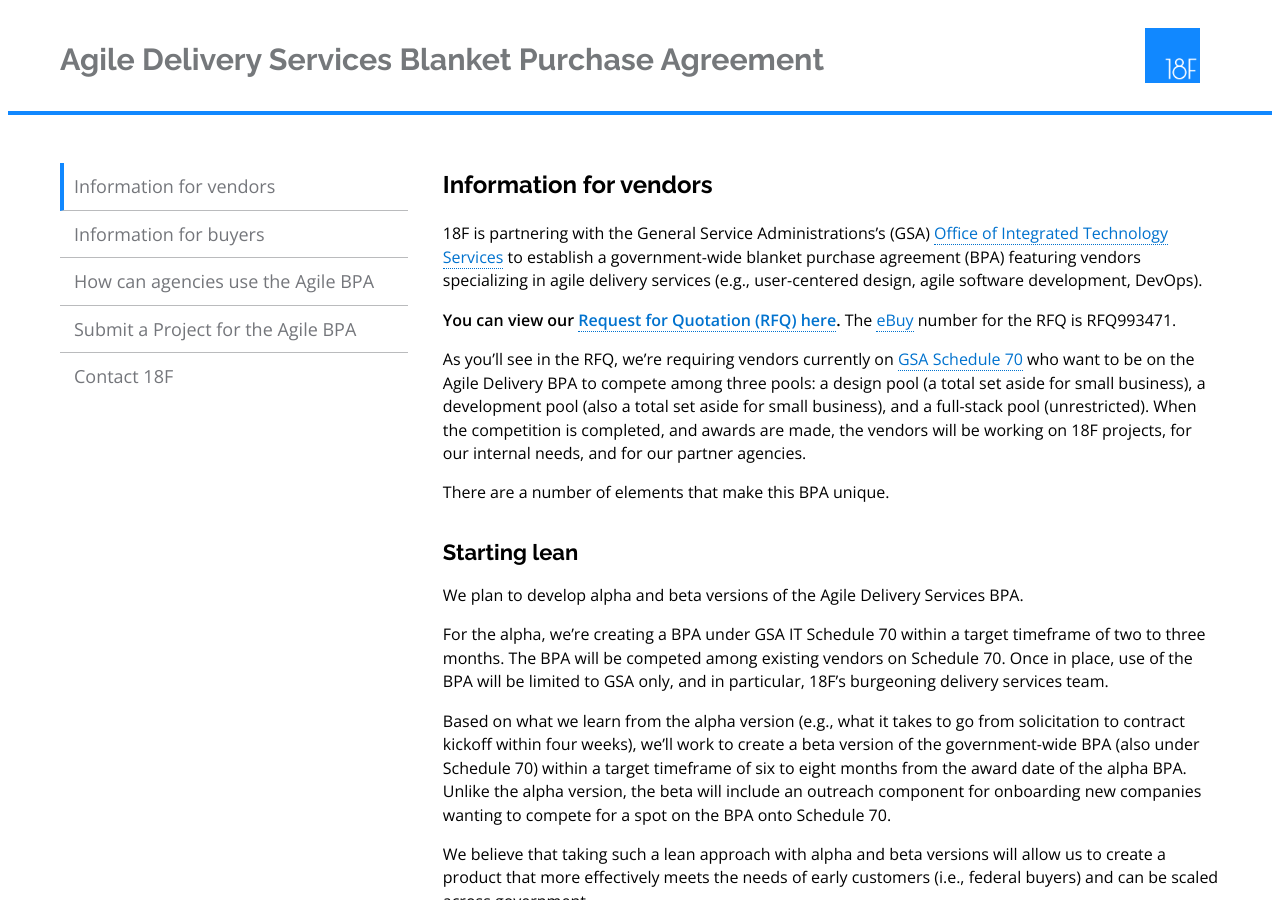
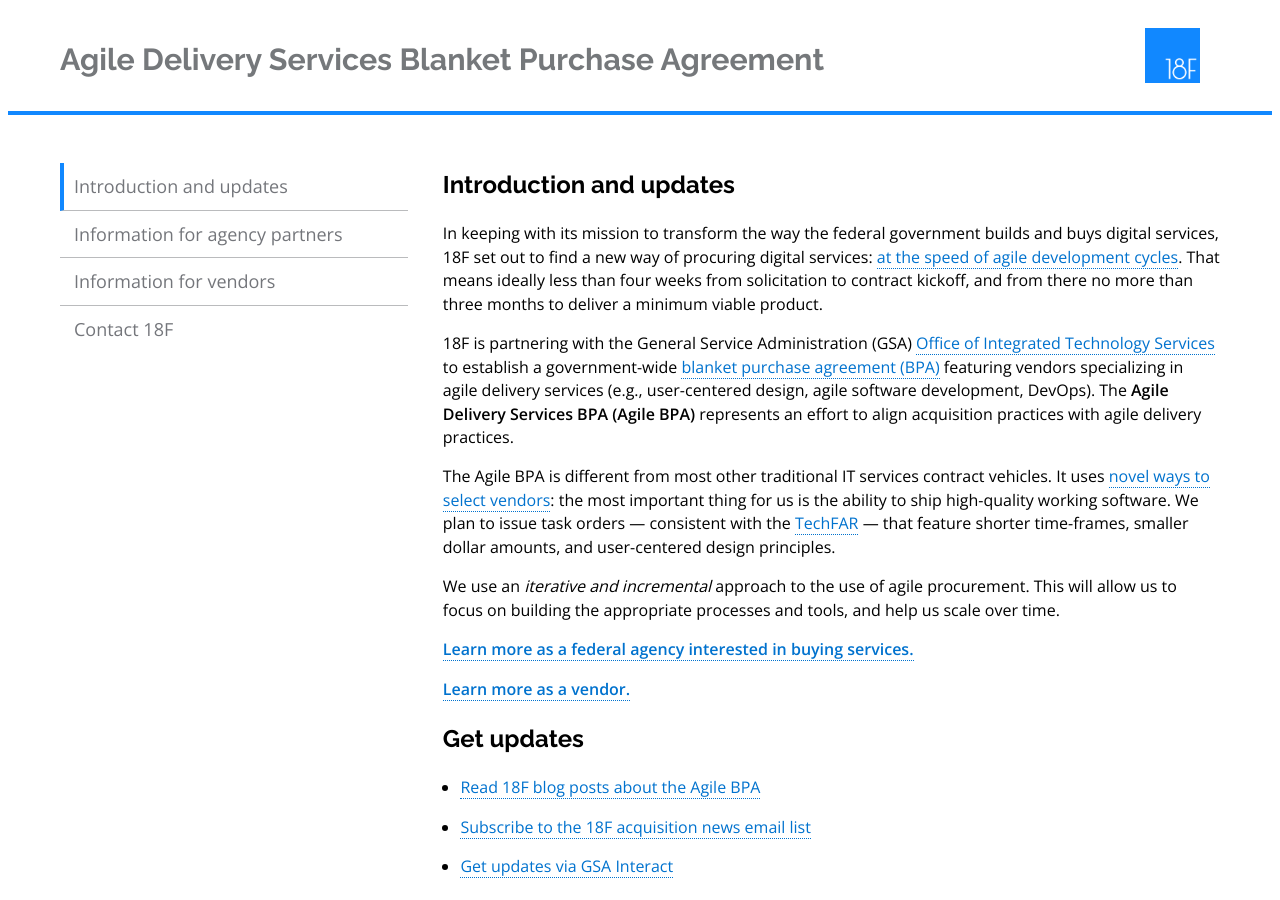
Before and after one commit to 18F/ads-bpa, a Jekyll site: the page built from index.md, in a window 1280 px wide and 900 px high. Built offline with Jekyll 4.4.1, drawn with Linux system fonts in a browser that asks for light colours; nearby versions of some CDN libraries; Markdown is read by kramdown in place of the engine named in the settings; some of the changed text lies outside the part shown.

Commit message:
Consolidating, rearranging, and updating pages

```diff
--- a/_config.yml
+++ b/_config.yml
@@ -23,18 +23,15 @@ logoalt: 18F logo
 # Navigation
 # List links that should appear in the site sidebar here
 navigation:
-- text: Information for vendors
+- text: Introduction and updates
   url: index.html
   internal: true
-- text: Information for buyers
+- text: Information for agency partners
   url: buyers/
   internal: true
-- text: How can agencies use the Agile BPA
-  url: how-can-agencies-use-the-agile-bpa/
+- text: Information for vendors
+  url: vendors/
   internal: true
-- text: Submit a Project for the Agile BPA
-  url: https://docs.google.com/a/gsa.gov/forms/d/1w0eSRMWwgwsi-7OYmBAVkOmQnhzXbQRU6JGXUd6Xrps/viewform
-  internal: false
 - text: Contact 18F
   url: contact-18f/
   internal: true
--- a/index.md
+++ b/index.md
@@ -1,44 +1,25 @@
 ---
 permalink: /
 layout: default
-title: Information for vendors
+title: Introduction and updates
 ---
-18F is partnering with the General Service Administrations's (GSA) [Office of Integrated Technology Services](http://www.gsa.gov/portal/content/105150) to establish a government-wide blanket purchase agreement (BPA) featuring vendors specializing in agile delivery services (e.g., user-centered design, agile software development, DevOps).
 
-**You can view our [Request for Quotation (RFQ) here](https://pages.18f.gov/ads-bpa/assets/ADS_RFQ_Final.pdf).** The [eBuy](https://www.ebuy.gsa.gov/advantage/ebuy/start_page.do) number for the RFQ is RFQ993471.
+In keeping with its mission to transform the way the federal government builds and buys digital services, 18F set out to find a new way of procuring digital services: [at the speed of agile development cycles](https://18f.gsa.gov/2015/01/08/creating-a-federal-marketplace-for-agile-delivery-services/). That means ideally less than four weeks from solicitation to contract kickoff, and from there no more than three months to deliver a minimum viable product.
 
-As you’ll see in the RFQ, we're requiring vendors currently on
-[GSA Schedule 70](http://gsa.gov/portal/content/104506) who want to be on the Agile
-Delivery BPA to compete among three pools: a design pool (a total set
-aside for small business), a development pool (also a total set aside
-for small business), and a full-stack pool (unrestricted). When the
-competition is completed, and awards are made, the vendors will be
-working on 18F projects, for our internal needs, and for our partner
-agencies.
+18F is partnering with the General Service Administration (GSA) [Office of Integrated Technology Services](http://www.gsa.gov/portal/content/105150) to establish a government-wide [blanket purchase agreement (BPA)](http://www.gsa.gov/portal/content/199353) featuring vendors specializing in agile delivery services (e.g., user-centered design, agile software development, DevOps). The **Agile Delivery Services BPA (Agile BPA)** represents an effort to align acquisition practices with agile delivery practices.
 
-There are a number of elements that make this BPA unique.
+The Agile BPA is different from most other traditional IT services contract vehicles. It uses [novel ways to select vendors](https://18f.gsa.gov/2015/04/23/coming-soon-the-agile-delivery-services-soliciatation/): the most important thing for us is the ability to ship high-quality working software. We plan to issue task orders — consistent with the [TechFAR](https://playbook.cio.gov/techfar/) — that feature shorter time-frames, smaller dollar amounts, and user-centered design principles.
 
-##Starting lean
-We plan to develop alpha and beta versions of the Agile Delivery Services BPA.
+We use an *iterative and incremental* approach to the use of agile procurement. This will allow us to focus on building the appropriate processes and tools, and help us scale over time.
 
-For the alpha, we’re creating a BPA under GSA IT Schedule 70 within a target timeframe of two to three months. The BPA will be competed among existing vendors on Schedule 70. Once in place, use of the BPA will be limited to GSA only, and in particular, 18F’s burgeoning delivery services team.
+[**Learn more as a federal agency interested in buying services.**](buyers/)
 
-Based on what we learn from the alpha version (e.g., what it takes to go from solicitation to contract kickoff within four weeks), we’ll work to create a beta version of the government-wide BPA (also under Schedule 70) within a target timeframe of six to eight months from the award date of the alpha BPA. Unlike the alpha version, the beta will include an outreach component for onboarding new companies wanting to compete for a spot on the BPA onto Schedule 70.
+[**Learn more as a vendor.**](vendors/)
 
-We believe that taking such a lean approach with alpha and beta versions will allow us to create a product that more effectively meets the needs of early customers (i.e., federal buyers) and can be scaled across government.
+#Get updates
 
-##Show, don’t tell us
-We’re going to ask vendors for a live or near-live demonstration of their capabilities (e.g., 24-hour product development challenge) as part of the evaluation methodology. Doing it this way will not only help yield high-quality vendors, but also reduce how much "bid & proposal" expense companies have to incur. Very little, if any, in the way of written responses will be required, as is typically the case.
+* [Read 18F blog posts about the Agile BPA](https://18f.gsa.gov/tags/agile-bpa/)
 
-##Onboarding support
-To encourage as many companies as possible from within and outside of the federal marketplace to compete for a BPA award, we’re partnering with IT Schedule 70’s vendor outreach program to educate these companies on how federal contracting works and to train them on completing the prerequisite process to become an IT Schedule 70 contract vendor.
+* [Subscribe to the 18F acquisition news email list](http://eepurl.com/bJQHFr)
 
-##Periodic on-ramping and off-ramping
-To encourage healthy competition, we’re going to do two things: use simple and transparent contractor performance metrics and encourage federal buyers to structure their acquisitions to use many small, short-duration contracts (referred to as [modular contracting](https://www.whitehouse.gov/sites/default/files/omb/procurement/guidance/modular-approaches-for-information-technology.pdf)). By doing so, we’ll quickly gain visibility into who is and who isn’t delivering value to the government. Those who are will earn greater opportunities to win more work. Those who aren’t will be periodically off-ramped and competitively replaced with new marketplace entrants.
-
-##Small business friendly
-Small businesses are the drivers of economic growth in the U.S. Agile methodologies encourage work to be done in small, rapid, independent increments. When combined with modular approaches to contracting, this opens up a whole new world of contract opportunities for small businesses. For example, rather than compete work as one big, long contract (e.g., $50M over five years) that typically only large businesses can execute on, break it into many small, short-duration contracts (e.g., ten $5M contracts of three to six months in duration). This has the effect of leveling the competitive playing field for not just small companies, but businesses of all sizes. Federal buyers will be strongly encouraged to structure their acquisitions this way. For those who need help, the services of [18F Consulting](https://18f.gsa.gov/consulting/) will be made available to them.
-
-#Contact us
-**If you're a vendor and you have questions, please contact us at agilebpa@gsa.gov.**
-Non-vendors can contact us at 18f@gsa.gov.
+* [Get updates via GSA Interact](https://interact.gsa.gov/group/agile-delivery-services-bpa-community)
--- /dev/null
+++ b/pages/vendors.md
@@ -0,0 +1,41 @@
+---
+permalink: /vendors/
+layout: default
+title: Information for vendors
+---
+
+## Current alpha stage
+
+In June 2015 [we issued a Request for Quotation (RFQ)](https://pages.18f.gov/ads-bpa/assets/ADS_RFQ_Final.pdf). The [eBuy](https://www.ebuy.gsa.gov/advantage/ebuy/start_page.do) number for the RFQ is RFQ993471.
+
+This RFQ required vendors currently on
+[GSA Schedule 70](http://gsa.gov/portal/content/104506) who want to be on the Agile Delivery BPA to compete among three pools: Pool One is a design pool (a total set aside for small business), Pool Two is a development pool (also a total set aside for small business), and Pool Three is a full-stack pool (unrestricted). When the competition is completed, and awards are made, the vendors will be working on 18F projects, for our internal needs, and for our partner agencies.
+
+[Vendors have been awarded for Pool Three, and we're working on Pools One and Two.](https://18f.gsa.gov/2015/12/17/the-agile-bpa-is-ready-to-launch/)
+
+## Future beta stage
+
+For vendors interested in competing in a future stage of the Agile BPA, stay tuned [and subscribe to updates](../) — we'll post information about the on-ramping process when we're ready.
+
+## Unique elements of the Agile BPA
+
+###Starting lean: alpha and beta versions
+We plan to develop alpha and beta versions of the Agile Delivery Services BPA.
+
+For the alpha, we’re creating a BPA under GSA IT Schedule 70 within a target timeframe of two to three months. The BPA was competed among existing vendors on Schedule 70. Once in place, use of the BPA will be limited to GSA only, and in particular, 18F’s burgeoning delivery services team.
+
+Based on what we learn from the alpha version (e.g., what it takes to go from solicitation to contract kickoff within four weeks), we’ll work to create a beta version of the government-wide BPA (also under Schedule 70) within a target timeframe of six to eight months from the award date of the alpha BPA. Unlike the alpha version, the beta will include an outreach component for onboarding new companies wanting to compete for a spot on the BPA onto Schedule 70.
+
+We believe that taking such a lean approach with alpha and beta versions will allow us to create a product that more effectively meets the needs of early customers (i.e., federal buyers) and can be scaled across government.
+
+###Show, don’t tell us
+We ask vendors for a live or near-live demonstration of their capabilities (e.g., 24-hour product development challenge) as part of the evaluation methodology. Doing it this way not only helps yield high-quality vendors, but also reduces how much "bid & proposal" expense companies have to incur. This requires very little, if any, in the way of written responses, unlike the typical case.
+
+###Onboarding support
+To encourage as many companies as possible from within and outside of the federal marketplace to compete for a BPA award, we’re partnering with IT Schedule 70’s vendor outreach program to educate these companies on how federal contracting works and to train them on completing the prerequisite process to become an IT Schedule 70 contract vendor.
+
+###Periodic on-ramping and off-ramping
+To encourage healthy competition, we’re doing two things: using simple and transparent contractor performance metrics and encouraging federal buyers to structure their acquisitions to use many small, short-duration contracts (referred to as [modular contracting](https://www.whitehouse.gov/sites/default/files/omb/procurement/guidance/modular-approaches-for-information-technology.pdf)). By doing so, we’ll quickly gain visibility into who is and who isn’t delivering value to the government. Those who are will earn greater opportunities to win more work. Those who aren’t will be periodically off-ramped and competitively replaced with new marketplace entrants.
+
+###Small business friendly
+Small businesses are the drivers of economic growth in the U.S. Agile methodologies encourage work to be done in small, rapid, independent increments. When combined with modular approaches to contracting, this opens up a whole new world of contract opportunities for small businesses. For example, rather than compete work as one big, long contract (e.g., $50M over five years) that typically only large businesses can execute on, break it into many small, short-duration contracts (e.g., ten $5M contracts of three to six months in duration). This has the effect of leveling the competitive playing field for not just small companies, but businesses of all sizes. Federal buyers will be strongly encouraged to structure their acquisitions this way. For those who need help, the services of [18F Consulting](https://18f.gsa.gov/consulting/) will be made available to them.
```
Also changed, not shown: pages/buyers.md (+30 -22 lines), pages/contact-18f.md (+2 -4 lines), pages/who-can-use-it.md (deleted, +0 -22 lines), README.md.
